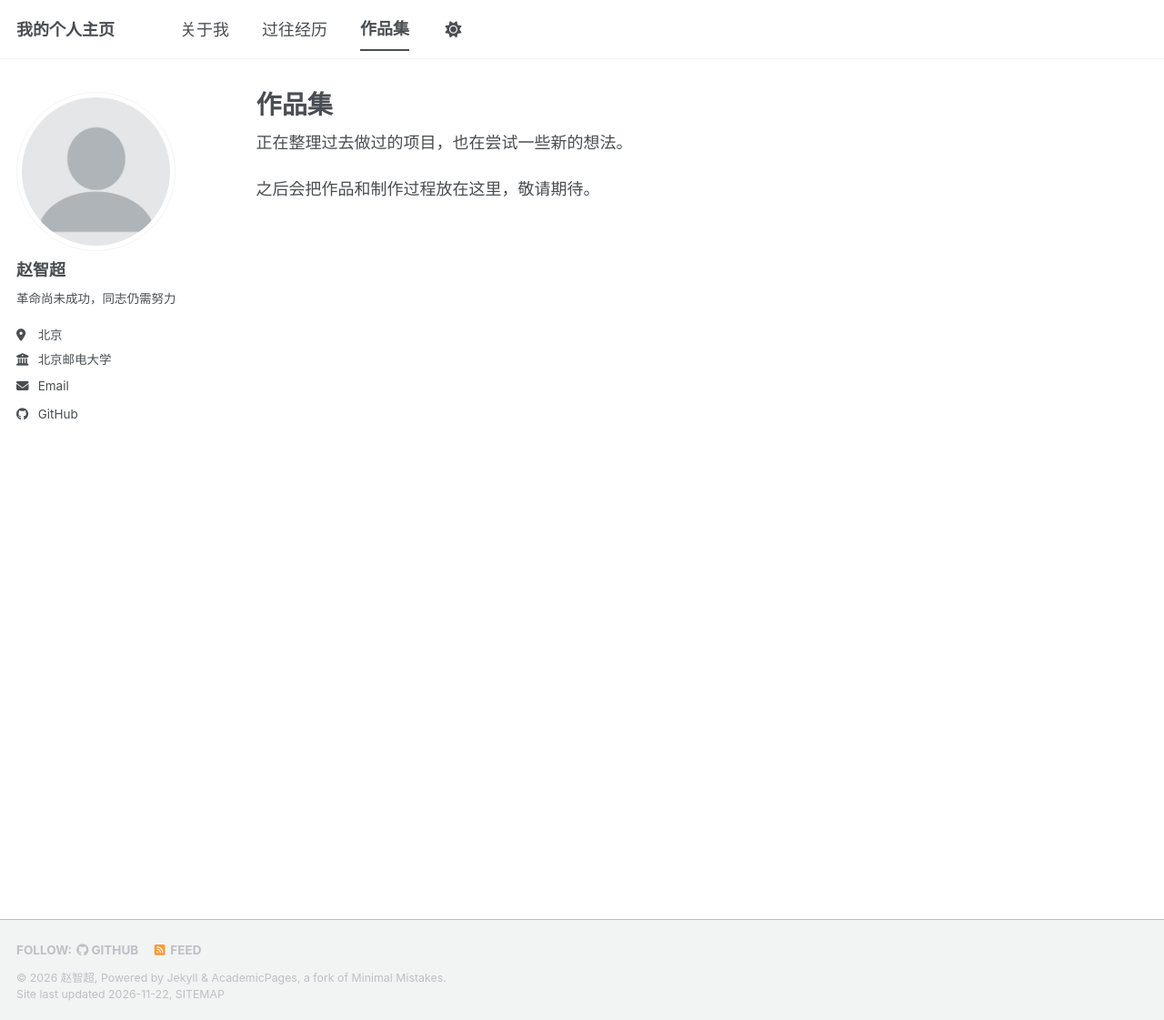
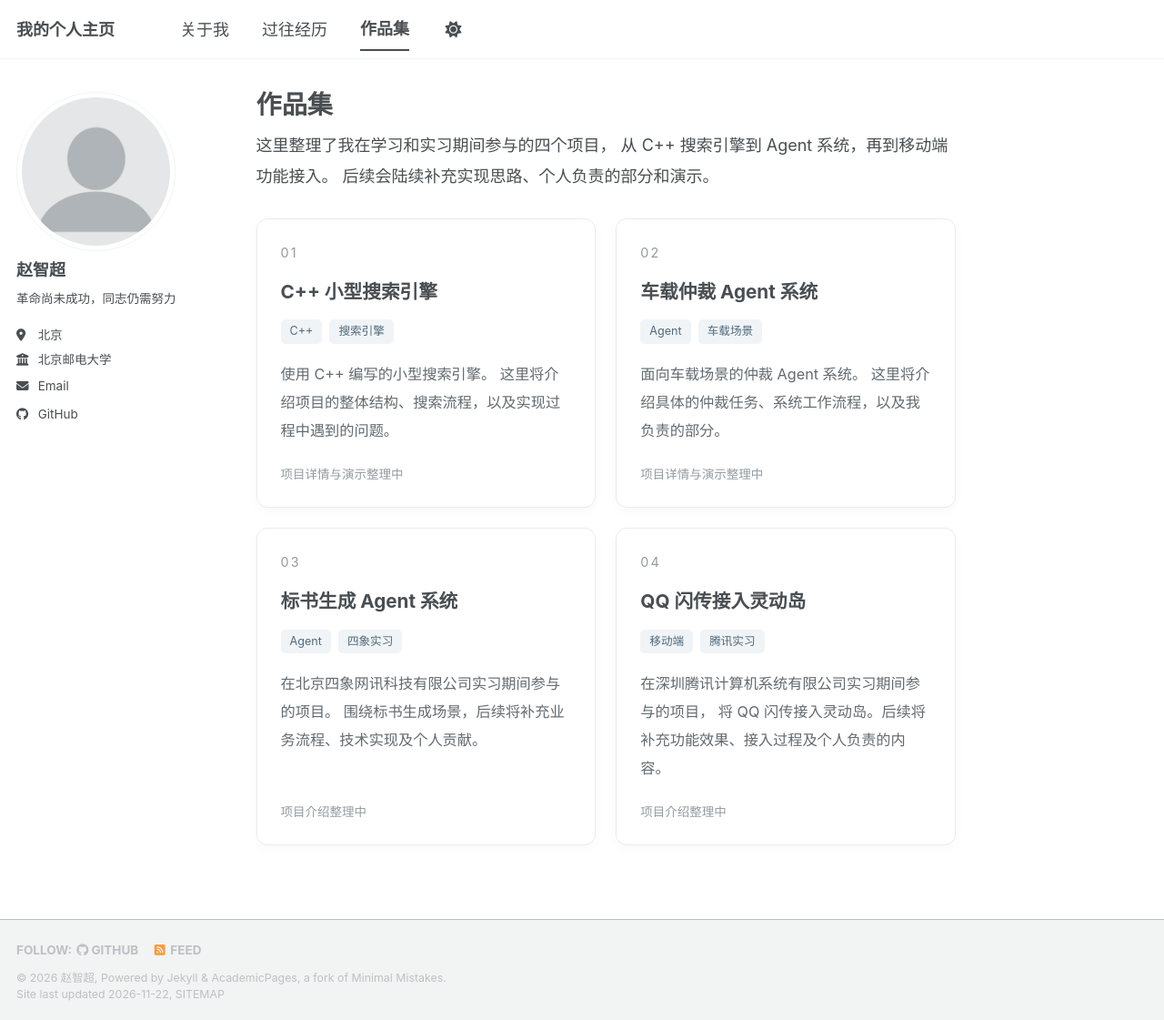
Before and after one commit to makexigua/Homepage, a Jekyll site: the page built from _pages/portfolio.md, in a window 1280 px wide and 1121 px high. Shown: the whole window at 91% size. Built offline with Jekyll 4.4.1, drawn with Linux system fonts in a browser that asks for light colours; a script bundle is joined from its source files by our own code; a style sheet for code colours, icons or effects is not loaded.

Commit message:
Enhance portfolio page with styles and project details
Added CSS styles and project descriptions to the portfolio page.

```diff
--- a/_pages/portfolio.md
+++ b/_pages/portfolio.md
@@ -5,6 +5,179 @@ layout: single
 author_profile: true
 ---
 
-<p>正在整理过去做过的项目，也在尝试一些新的想法。</p>
+<style>
+.portfolio-page .portfolio-intro {
+  margin-bottom: 28px;
+  line-height: 1.9;
+}
 
-<p>之后会把作品和制作过程放在这里，敬请期待。</p>
+.portfolio-page .project-list {
+  display: grid;
+  grid-template-columns: repeat(2, minmax(0, 1fr));
+  gap: 22px;
+}
+
+.portfolio-page .project-card {
+  display: flex;
+  flex-direction: column;
+  padding: 26px;
+  border: 1px solid #e8ebed;
+  border-radius: 12px;
+  background: #ffffff;
+  box-shadow: 0 3px 12px rgba(0, 0, 0, 0.03);
+}
+
+.portfolio-page .project-number {
+  margin-bottom: 16px;
+  color: #929ba1;
+  font-size: 0.8em;
+  letter-spacing: 2px;
+}
+
+.portfolio-page .project-title {
+  margin: 0 0 14px;
+  padding: 0;
+  border: 0;
+  color: #494e52;
+  font-size: 1.15em;
+  line-height: 1.6;
+  overflow-wrap: anywhere;
+}
+
+.portfolio-page .project-tags {
+  display: flex;
+  flex-wrap: wrap;
+  gap: 8px;
+  margin-bottom: 18px;
+}
+
+.portfolio-page .project-tag {
+  padding: 4px 10px;
+  border-radius: 5px;
+  background: #f0f4f7;
+  color: #526a7b;
+  font-size: 0.7em;
+}
+
+.portfolio-page .project-description {
+  margin: 0;
+  color: #626a70;
+  font-size: 0.9em;
+  line-height: 1.9;
+}
+
+.portfolio-page .project-status {
+  margin-top: auto;
+  padding-top: 22px;
+  color: #929ba1;
+  font-size: 0.75em;
+}
+
+@media (max-width: 700px) {
+  .portfolio-page .project-list {
+    grid-template-columns: 1fr;
+  }
+
+  .portfolio-page .project-card {
+    padding: 22px;
+  }
+}
+</style>
+
+<div class="portfolio-page">
+
+  <p class="portfolio-intro">
+    这里整理了我在学习和实习期间参与的四个项目，
+    从 C++ 搜索引擎到 Agent 系统，再到移动端功能接入。
+    后续会陆续补充实现思路、个人负责的部分和演示。
+  </p>
+
+  <div class="project-list">
+
+    <!-- 项目一 -->
+    <article class="project-card">
+      <div class="project-number">01</div>
+
+      <h2 class="project-title">C++ 小型搜索引擎</h2>
+
+      <div class="project-tags">
+        <span class="project-tag">C++</span>
+        <span class="project-tag">搜索引擎</span>
+      </div>
+
+      <p class="project-description">
+        使用 C++ 编写的小型搜索引擎。
+        这里将介绍项目的整体结构、搜索流程，以及实现过程中遇到的问题。
+      </p>
+
+      <div class="project-status">
+        项目详情与演示整理中
+      </div>
+    </article>
+
+    <!-- 项目二 -->
+    <article class="project-card">
+      <div class="project-number">02</div>
+
+      <h2 class="project-title">车载仲裁 Agent 系统</h2>
+
+      <div class="project-tags">
+        <span class="project-tag">Agent</span>
+        <span class="project-tag">车载场景</span>
+      </div>
+
+      <p class="project-description">
+        面向车载场景的仲裁 Agent 系统。
+        这里将介绍具体的仲裁任务、系统工作流程，以及我负责的部分。
+      </p>
+
+      <div class="project-status">
+        项目详情与演示整理中
+      </div>
+    </article>
+
+    <!-- 项目三 -->
+    <article class="project-card">
+      <div class="project-number">03</div>
+
+      <h2 class="project-title">标书生成 Agent 系统</h2>
+
+      <div class="project-tags">
+        <span class="project-tag">Agent</span>
+        <span class="project-tag">四象实习</span>
+      </div>
+
+      <p class="project-description">
+        在北京四象网讯科技有限公司实习期间参与的项目。
+        围绕标书生成场景，后续将补充业务流程、技术实现及个人贡献。
+      </p>
+
+      <div class="project-status">
+        项目介绍整理中
+      </div>
+    </article>
+
+    <!-- 项目四 -->
+    <article class="project-card">
+      <div class="project-number">04</div>
+
+      <h2 class="project-title">QQ 闪传接入灵动岛</h2>
+
+      <div class="project-tags">
+        <span class="project-tag">移动端</span>
+        <span class="project-tag">腾讯实习</span>
+      </div>
+
+      <p class="project-description">
+        在深圳腾讯计算机系统有限公司实习期间参与的项目，
+        将 QQ 闪传接入灵动岛。后续将补充功能效果、接入过程及个人负责的内容。
+      </p>
+
+      <div class="project-status">
+        项目介绍整理中
+      </div>
+    </article>
+
+  </div>
+
+</div>
```
